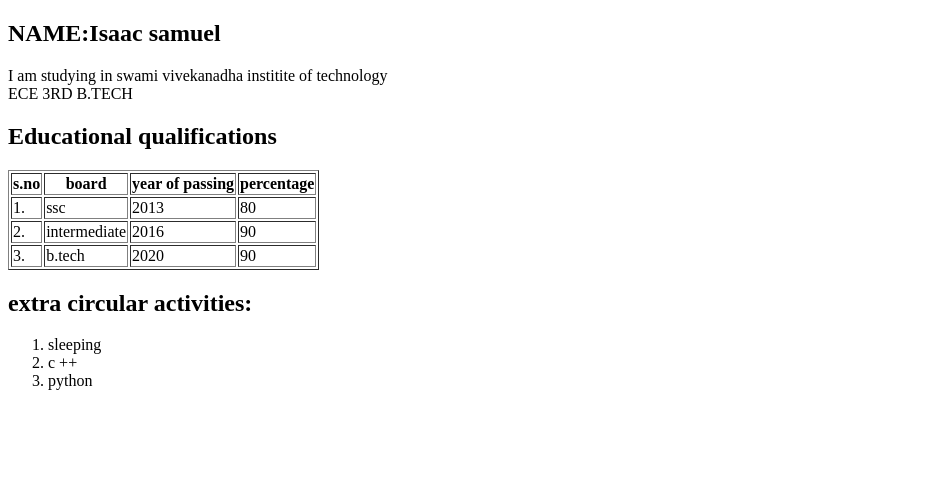
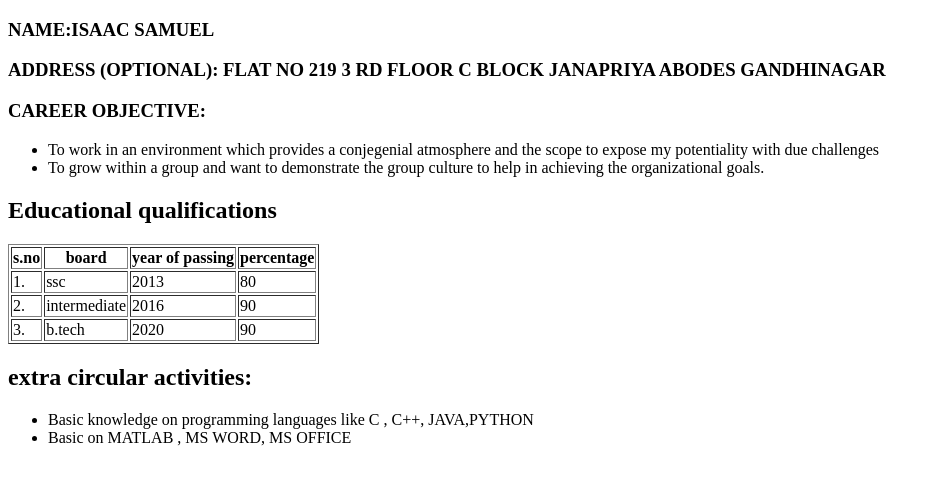
Before and after one commit to izzzyyy/izzzyyy.github.io, a plain HTML site: page resume.html in a window 1280 px wide. Shown: the whole page, without its empty margins (0-941 px from the left). Drawn offline with Linux system fonts and the light colour scheme.

Commit message:
resume edited

```diff
--- a/resume.html
+++ b/resume.html
@@ -4,8 +4,21 @@
     <title>resume</title>
 </head>
 <body>
-    <h2>NAME:Isaac samuel </h2>
-    <p>I am studying in swami vivekanadha institite of technology<br>ECE 3RD B.TECH</p>
+    <h3>NAME:ISAAC SAMUEL</h3>
+
+    <h3>ADDRESS (OPTIONAL): FLAT NO 219 3 RD FLOOR C BLOCK JANAPRIYA ABODES
+GANDHINAGAR</h3>
+
+    <h3>CAREER OBJECTIVE:</h3>
+
+    <ul>
+    <li>To work in an environment which provides a conjegenial atmosphere and
+the scope to expose my potentiality with due challenges</li>
+        <li>To grow within a group and want to demonstrate the group culture to help in
+achieving the organizational goals.</li>
+
+    </ul>
+
     <h2>Educational qualifications</h2>
     <table border=1>
   <tr>
@@ -36,16 +49,14 @@
 </table>
 
     <h2>extra circular activities:</h2>
-    <ol>
-    <li>sleeping</li>
-        <li>c ++</li>
-        <li>python</li>
-    </ol>
+
+    <ul>
+
+    <li>Basic knowledge on programming languages like C , C++, JAVA,PYTHON</li>
+        <li>Basic on MATLAB , MS WORD, MS OFFICE</li>
+
+    </ul>
 
     </body>
 
-
-
-
-
 </html>
```
